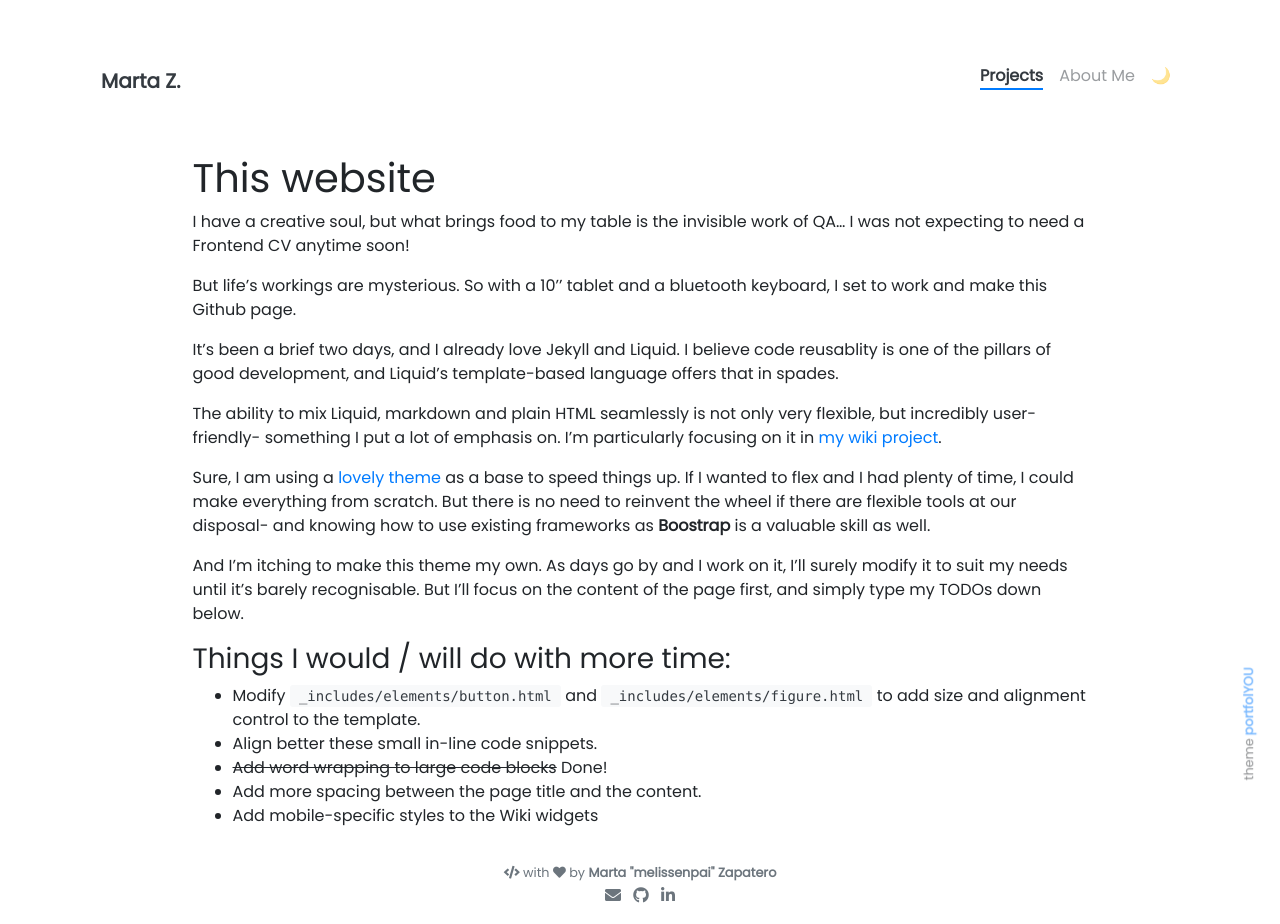
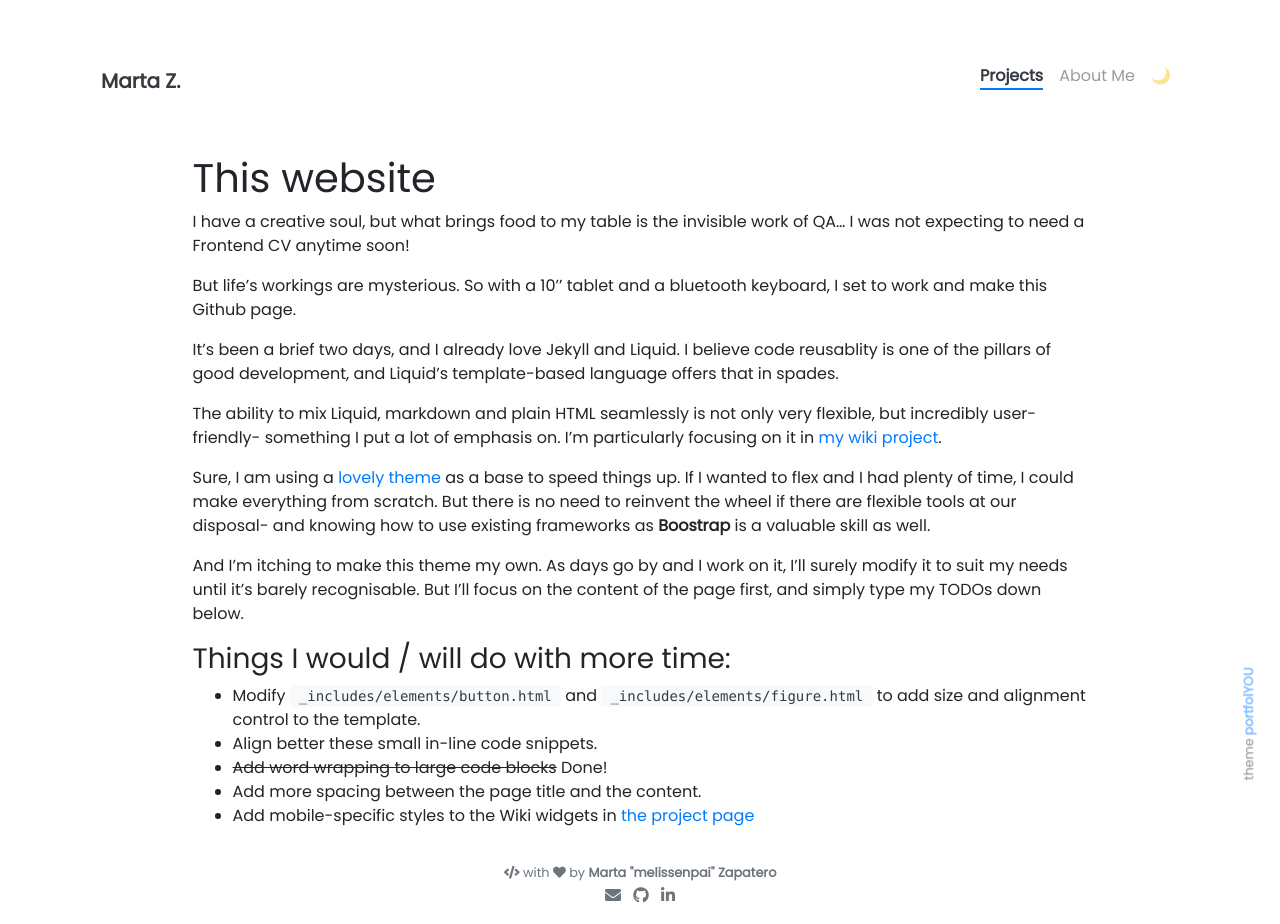
Before and after one commit to Togekiss/togekiss.github.io, a Jekyll site: the page built from _projects/2 this website.md, in a window 1280 px wide. Built offline with Jekyll 4.4.1, drawn with Linux system fonts in a browser that asks for light colours.

```diff
--- a/_projects/2 this website.md
+++ b/_projects/2 this website.md
@@ -26,4 +26,4 @@ And I'm itching to make this theme my own. As days go by and I work on it, I'll
 * Align better these small in-line code snippets.
 * ~~Add word wrapping to large code blocks~~ Done!
 * Add more spacing between the page title and the content.
-* Add mobile-specific styles to the Wiki widgets
+* Add mobile-specific styles to the Wiki widgets in [the project page](/projects/4-dl-elysium-wiki)
```
Also changed, not shown: _projects/4 DL Elysium wiki.md (+1 -1 lines), _projects/5 Socrates.md (+1 -1 lines), _projects/6 ACNH Path borders.md (+1 -1 lines), _projects/7 Behance.md (+1 -1 lines).
